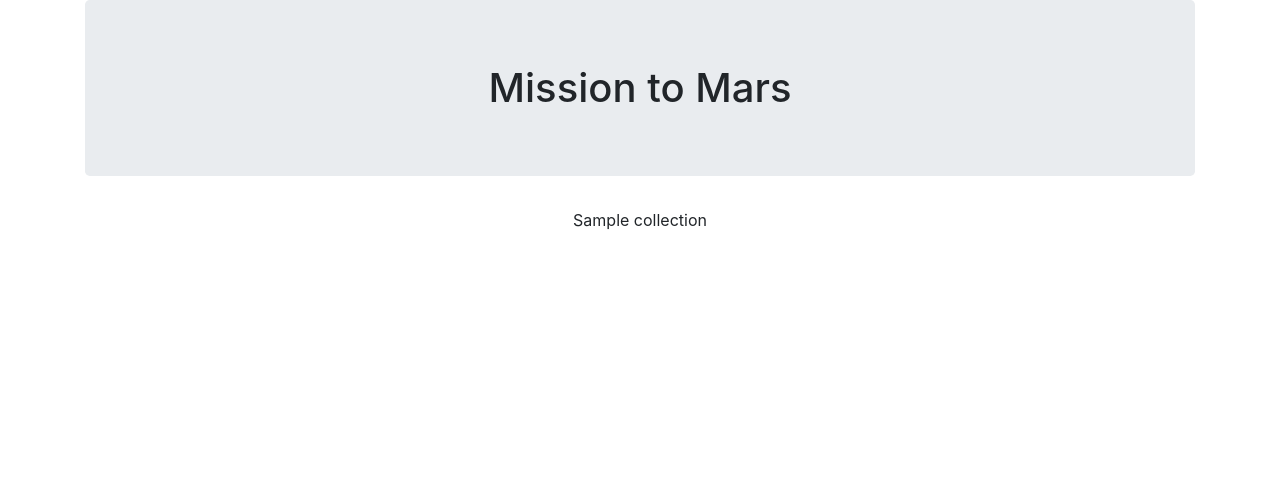
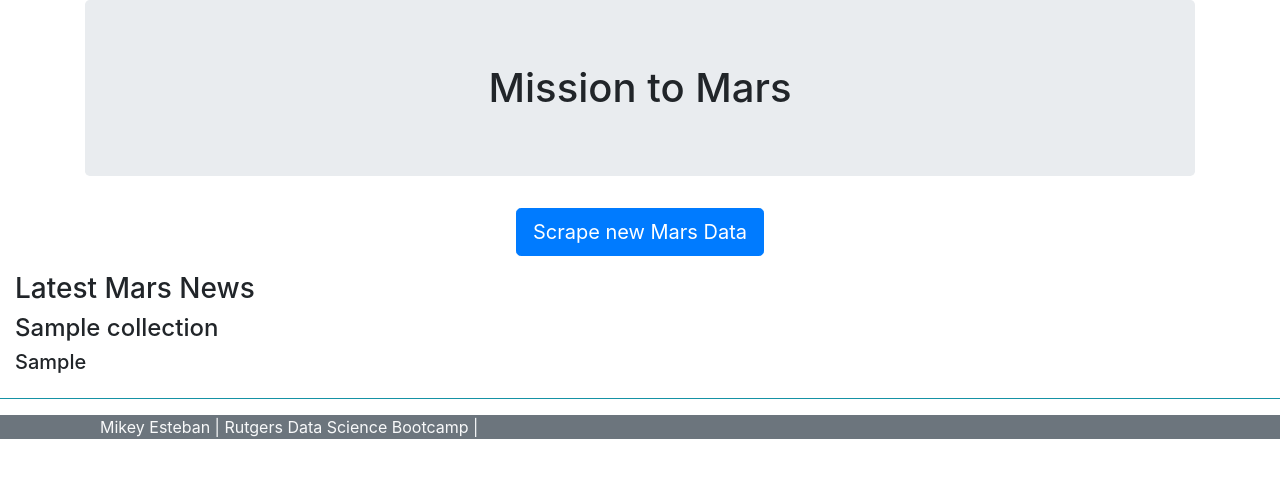
Before and after one commit to Mikey-Esteban/web-scarping-challenge, a Flask app: page / in a window 1280 px wide. Shown: the top 478 px of the page. Run offline with Flask 2, Linux system fonts and the light colour scheme; a database or web service that is not in the repository returns one stand-in record (values such as "Sample title"); some libraries are stand-ins or nearby versions.

Commit message:
fixing index html

```diff
--- a/Mission_to_Mars/templates/index.html
+++ b/Mission_to_Mars/templates/index.html
@@ -13,15 +13,41 @@
 <body>
   <div class="container text-center">
     <h1 class="jumbotron">Mission to Mars</h1>
-    <div>
-      <ul style="list-style: none;">
-        <!-- {% for team in teams %}
-          <li>{{ team.player }}: {{ team.position }}</li>
-        {% endfor %} -->
-      </ul>
+    <p>
+      <a class="btn btn-primary btn-lg" href="/scrape" role="button">Scrape new Mars Data</a>
+    </p>
+  </div>
+    <!-- <div> {{data}} </div> -->
+  <div class="container-fluid">
+    <div class="row">
+      <div class="col-md-12">
+        <h3>Latest Mars News<h3>
+        <h4>{{data.news_title}}</h4>
+        <h5>{{data.news_info}}</h5>
+
+      </div>
     </div>
-    <div> {{data}} </div>
   </div>
+
+
+    <hr class="stripline bg-info">
+		<footer class="page-footer bg-secondary">
+				<div class="container">
+            <div class="col-md-12">
+                <div class="sigline text-light">
+                    <p>
+                        Mikey Esteban | Rutgers Data Science Bootcamp |
+                    </p>
+                </div>
+            </div>
+        </div>
+		</footer>
+    <!-- Optional JavaScript -->
+    <!-- jQuery first, then Popper.js, then Bootstrap JS -->
+    <script src="https://code.jquery.com/jquery-3.3.1.slim.min.js" integrity="sha384-q8i/X+965DzO0rT7abK41JStQIAqVgRVzpbzo5smXKp4YfRvH+8abtTE1Pi6jizo" crossorigin="anonymous"></script>
+    <script src="https://cdnjs.cloudflare.com/ajax/libs/popper.js/1.14.7/umd/popper.min.js" integrity="sha384-UO2eT0CpHqdSJQ6hJty5KVphtPhzWj9WO1clHTMGa3JDZwrnQq4sF86dIHNDz0W1" crossorigin="anonymous"></script>
+    <script src="https://stackpath.bootstrapcdn.com/bootstrap/4.3.1/js/bootstrap.min.js" integrity="sha384-JjSmVgyd0p3pXB1rRibZUAYoIIy6OrQ6VrjIEaFf/nJGzIxFDsf4x0xIM+B07jRM" crossorigin="anonymous"></script>
+
 </body>
 
 </html>
```
